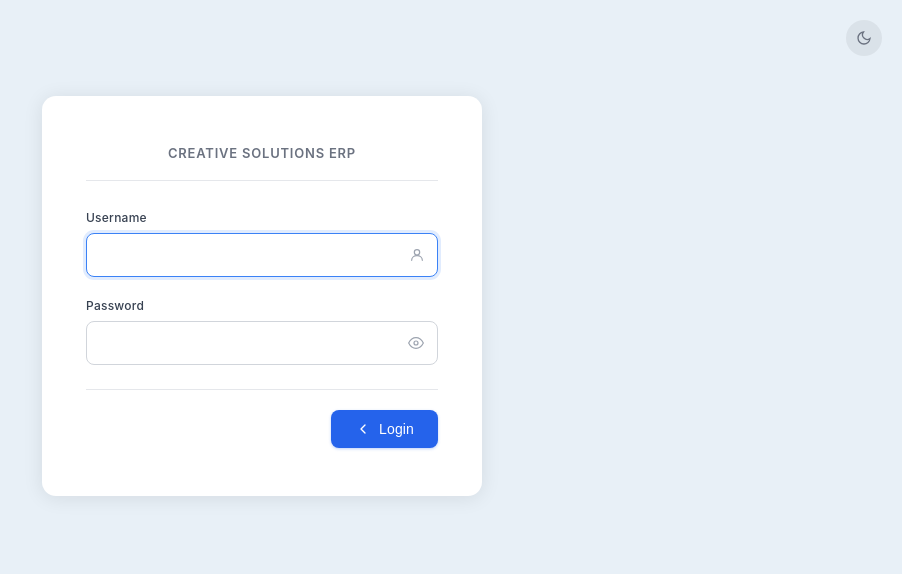
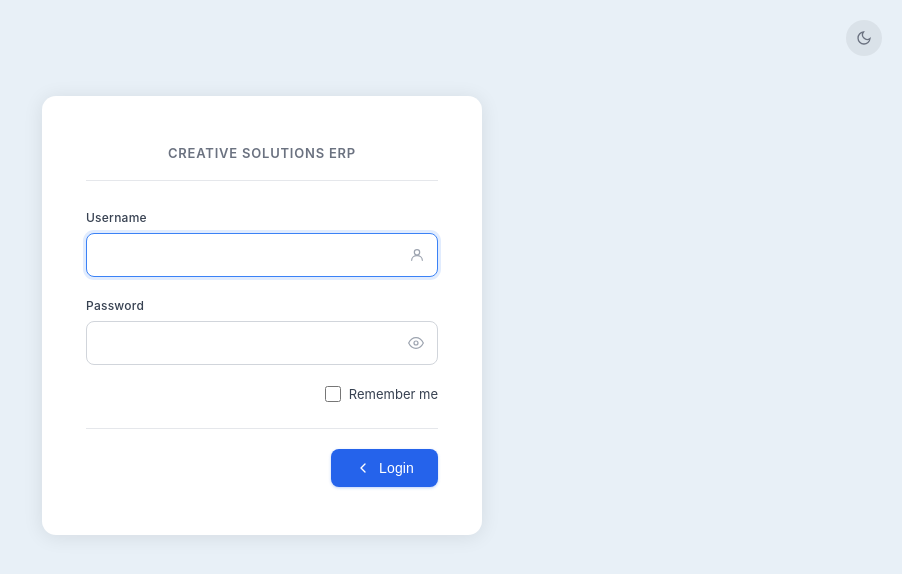
Before and after one commit to akhayou/cs-web, a React (Vite) app in the folder CSWeb_NG/cs-web/: page / in a window 1280 px wide. Shown: the top 574 px of the page, without its empty margins (378-1280 px from the left). Built offline with nearby package versions, Linux system fonts and the light colour scheme.

Commit message:
Add Remember me to LoginPage.jsx

```diff
--- a/CSWeb_NG/cs-web/src/components/LoginPage.jsx
+++ b/CSWeb_NG/cs-web/src/components/LoginPage.jsx
@@ -3,7 +3,7 @@ import styles from './LoginPage.module.css';
 import { useTranslation } from '../utils/i18n.js';
 import { PersonIcon, EyeIcon, EyeOffIcon, EnterIcon } from '../utils/icons.jsx';
 
-// Inline SVG icons for theme toggle (no extra dependency)
+// Inline SVG icons for theme toggle
 const SunIcon = () => (
     <svg
         width="16"
@@ -25,6 +25,7 @@ const SunIcon = () => (
         <line x1="18.36" y1="5.64" x2="19.78" y2="4.22" />
     </svg>
 );
+
 const MoonIcon = () => (
     <svg
         width="16"
@@ -40,16 +41,36 @@ const MoonIcon = () => (
 );
 
 export default function LoginPage({ errorMessage, loading = false, onLogin }) {
-    const [userLogin, setUserLogin] = useState('');
+    // Remembered username
+    const [userLogin, setUserLogin] = useState(() => {
+        try {
+            const rememberMe = localStorage.getItem('rememberMe') === 'true';
+            return rememberMe ? localStorage.getItem('rememberedUser') || '' : '';
+        } catch {
+            return '';
+        }
+    });
+
     const [userPassword, setUserPassword] = useState('');
     const [showPassword, setShowPassword] = useState(false);
-    const [language, setLanguage] = useState(() => localStorage.getItem('appLanguage') || 'en-us');
+
+    // Remember Me checkbox state
+    const [rememberMe, setRememberMe] = useState(() => {
+        try {
+            return localStorage.getItem('rememberMe') === 'true';
+        } catch {
+            return false;
+        }
+    });
+
+    const [language] = useState(() => localStorage.getItem('appLanguage') || 'en-us');
+
     const t = useTranslation(language);
+
     const userNameLabel = t('Username');
-    const passwordLabel = t('Password');
     const loginLabel = t('login');
 
-    // Read isDark from localStorage — same key AppContext uses
+    // Theme state
     const [isDark, setIsDark] = useState(() => {
         try {
             return localStorage.getItem('isDark') === 'true';
@@ -58,7 +79,6 @@ export default function LoginPage({ errorMessage, loading = false, onLogin }) {
         }
     });
 
-    // Keep localStorage in sync when toggled on login page
     const toggleTheme = () => {
         setIsDark((prev) => {
             const next = !prev;
@@ -70,21 +90,40 @@ export default function LoginPage({ errorMessage, loading = false, onLogin }) {
     };
 
     const usernameRef = useRef(null);
+
     useEffect(() => {
         usernameRef.current?.focus();
     }, []);
 
     const handleLogin = () => {
+        // Save or remove remembered username
+        try {
+            if (rememberMe) {
+                localStorage.setItem('rememberMe', 'true');
+                localStorage.setItem('rememberedUser', userLogin);
+            } else {
+                localStorage.removeItem('rememberMe');
+                localStorage.removeItem('rememberedUser');
+            }
+        } catch {}
+
         if (typeof onLogin === 'function') {
-            onLogin({ userLogin, userPassword });
+            onLogin({
+                userLogin,
+                userPassword,
+                rememberMe,
+            });
         }
     };
 
     const handleKeyUp = (e) => {
-        if (e.key === 'Enter') handleLogin();
+        if (e.key === 'Enter') {
+            handleLogin();
+        }
     };
 
-    const [isSmallScreen, setIsSmallScreen] = useState(window.innerWidth < 600);
+    const [isSmallScreen, setIsSmallScreen] = useState(typeof window !== 'undefined' ? window.innerWidth < 600 : false);
+
     useEffect(() => {
         const onResize = () => setIsSmallScreen(window.innerWidth < 600);
         window.addEventListener('resize', onResize);
@@ -93,8 +132,9 @@ export default function LoginPage({ errorMessage, loading = false, onLogin }) {
 
     return (
         <div className={`${styles.appLogin} ${isDark ? styles.dark : ''}`}>
-            {/* Theme toggle — top-right corner */}
+            {/* Theme Toggle */}
             <button
+                type="button"
                 className={styles.themeToggle}
                 onClick={toggleTheme}
                 aria-label={isDark ? 'Switch to light mode' : 'Switch to dark mode'}
@@ -122,8 +162,8 @@ export default function LoginPage({ errorMessage, loading = false, onLogin }) {
                                         value={userLogin}
                                         onChange={(e) => setUserLogin(e.target.value)}
                                         onKeyUp={handleKeyUp}
+                                        autoComplete="username"
                                         required
-                                        autoComplete="username"
                                         ref={usernameRef}
                                     />
                                     <span className={styles.inputIcon} aria-label={userNameLabel}>
@@ -158,12 +198,27 @@ export default function LoginPage({ errorMessage, loading = false, onLogin }) {
                                 </div>
                             </div>
 
+                            {/* Remember Me */}
+                            <div className={styles.rememberMeRow}>
+                                <label className={styles.rememberMeLabel}>
+                                    <input
+                                        type="checkbox"
+                                        checked={rememberMe}
+                                        onChange={(e) => setRememberMe(e.target.checked)}
+                                        className={styles.rememberMeCheckbox}
+                                    />
+                                    <span>{t('rememberMe') || 'Remember me'}</span>
+                                </label>
+                            </div>
+
+                            {/* Error */}
                             {errorMessage && (
                                 <p className={styles.errorMessage} role="alert">
                                     {errorMessage}
                                 </p>
                             )}
 
+                            {/* Login Button */}
                             <div className={styles.loginActions}>
                                 <button
                                     type="button"
@@ -177,7 +232,8 @@ export default function LoginPage({ errorMessage, loading = false, onLogin }) {
                                     ) : (
                                         <EnterIcon />
                                     )}
-                                    <span>{loading ? 'Logging in…' : loginLabel}</span>
+
+                                    <span>{loading ? t('loggingIn') : loginLabel}</span>
                                 </button>
                             </div>
                         </div>
--- a/CSWeb_NG/cs-web/src/components/LoginPage.module.css
+++ b/CSWeb_NG/cs-web/src/components/LoginPage.module.css
@@ -23,7 +23,7 @@
   --btn-shadow: rgba(37, 99, 235, 0.3);
   --btn-shadow-hover: rgba(37, 99, 235, 0.35);
   --btn-disabled: #93c5fd;
-  --toggle-bg: rgba(0,0,0,0.06);
+  --toggle-bg: rgba(0, 0, 0, 0.06);
   --toggle-icon: #6b7280;
   --toggle-icon-hover: #111827;
 
@@ -58,7 +58,7 @@
   --btn-shadow: rgba(78, 205, 196, 0.3);
   --btn-shadow-hover: rgba(78, 205, 196, 0.45);
   --btn-disabled: #2a6b67;
-  --toggle-bg: rgba(255,255,255,0.08);
+  --toggle-bg: rgba(255, 255, 255, 0.08);
   --toggle-icon: #8892a4;
   --toggle-icon-hover: #e8eaf0;
 }
@@ -107,6 +107,7 @@
   justify-content: center;
   transition: background 0.2s, color 0.2s, transform 0.15s;
 }
+
 .themeToggle:hover {
   color: var(--toggle-icon-hover);
   transform: scale(1.1);
@@ -166,7 +167,7 @@
   background: var(--input-bg);
   outline: none;
   transition: border-color 0.15s ease, box-shadow 0.15s ease,
-              background 0.25s, color 0.25s;
+    background 0.25s, color 0.25s;
 }
 
 .fieldInput:focus {
@@ -201,6 +202,7 @@
   border-radius: 4px;
   transition: color 0.15s;
 }
+
 .toggleBtn:hover {
   color: var(--icon-hover);
 }
@@ -242,14 +244,17 @@
   transition: background 0.15s ease, transform 0.1s ease, box-shadow 0.15s ease;
   box-shadow: 0 1px 3px var(--btn-shadow);
 }
+
 .loginButton:hover {
   background: var(--btn-bg-hover);
   box-shadow: 0 4px 12px var(--btn-shadow-hover);
 }
+
 .loginButton:active {
   transform: scale(0.97);
   box-shadow: none;
 }
+
 .loginButton:disabled {
   background: var(--btn-disabled);
   box-shadow: none;
@@ -268,8 +273,35 @@
   animation: spin 0.7s linear infinite;
   flex-shrink: 0;
 }
+
+/* ── Remember Me ─────────────────────────────────────────────── */
+.rememberMeRow {
+  display: flex;
+  align-items: center;
+  justify-content: end;
+}
+
+.rememberMeLabel {
+  display: inline-flex;
+  align-items: center;
+  gap: 8px;
+  font-size: 13px;
+  color: var(--label-color);
+  cursor: pointer;
+  user-select: none;
+}
+
+.rememberMeCheckbox {
+  width: 16px;
+  height: 16px;
+  accent-color: var(--btn-bg);
+  cursor: pointer;
+}
+
 @keyframes spin {
-  to { transform: rotate(360deg); }
+  to {
+    transform: rotate(360deg);
+  }
 }
 
 /* ── Mobile ──────────────────────────────────────────────────── */
@@ -279,6 +311,7 @@
     padding-left: 16px;
     padding-right: 16px;
   }
+
   .themeToggle {
     top: 12px;
     right: 12px;
--- a/CSWeb_NG/cs-web/src/utils/i18n.js
+++ b/CSWeb_NG/cs-web/src/utils/i18n.js
@@ -28,6 +28,9 @@ const i18n = {
         chooseCity: 'Choose city',
         add: 'Add',
         cancel: 'Cancel',
+        rememberMe: 'Remember me',
+        noResults: 'No data found.',
+        loggingIn: 'Logging in…',
         inputs: {
             command: 'command',
             name: 'Name',
@@ -66,7 +69,6 @@ const i18n = {
             unique: 'Unique',
             notNull: 'Prevent empty values',
             exchange: 'Exchange rate',
-            exchangeRate: 'Exchange rate',
             finalAccount: 'Final account',
             partName: 'Part name',
             partValue: 'Part value',
@@ -212,6 +214,8 @@ const i18n = {
                 DefCur: 'Currency',
                 Warehouse: 'Warehouse',
                 Branch: 'Branch',
+                CutRate: 'Exchange rate',
+                CommissionRate: 'Commission rate',
 
                 LastPrice: 'Last price',
                 Price: 'Price',
@@ -376,6 +380,9 @@ const i18n = {
         chooseCity: 'اختر مدينة',
         add: 'اضافة',
         cancel: 'إلغاء الأمر',
+        rememberMe: 'تذكرني',
+        noResults: 'لم يتم العثور على أي سجلات',
+        loggingIn: 'جارٍ تسجيل الدخول...',
         inputs: {
             command: 'الأمر',
             name: 'الاسم',
@@ -420,7 +427,6 @@ const i18n = {
             notNull: 'لا تقبل قيمة فارعة',
             finalAccount: 'الحساب الختامي',
             exchange: 'سعر الصرف',
-            exchangeRate: 'معامل التحويل',
             partName: 'اسم الجزء',
             partValue: 'قيمة الجزء',
             barcode: 'الباركود',
@@ -557,6 +563,8 @@ const i18n = {
                 AccBalance: 'حساب الموازنة',
                 AccCommission: 'حساب العمولة',
                 Account: 'الحساب',
+                CutRate: 'معامل التحويل',
+                CommissionRate: 'نسبة العمولة',
 
                 EmailAccount: 'حساب البريد',
                 DefCur: 'العملة',
```
